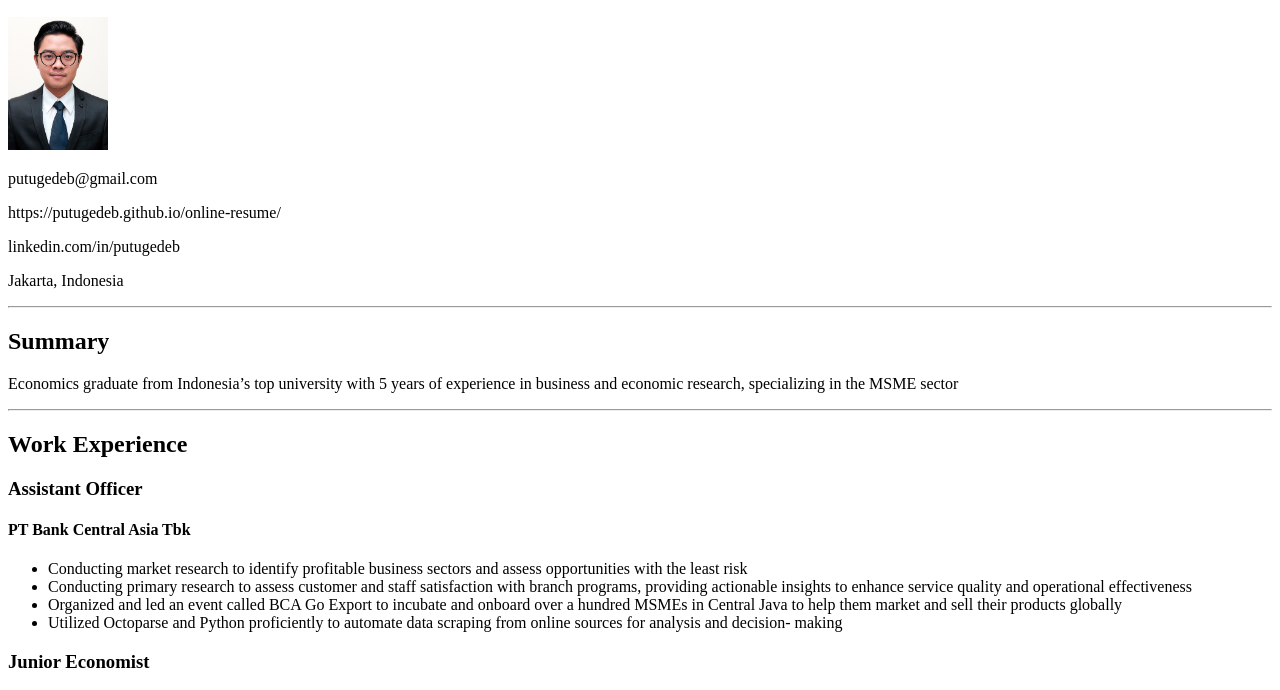
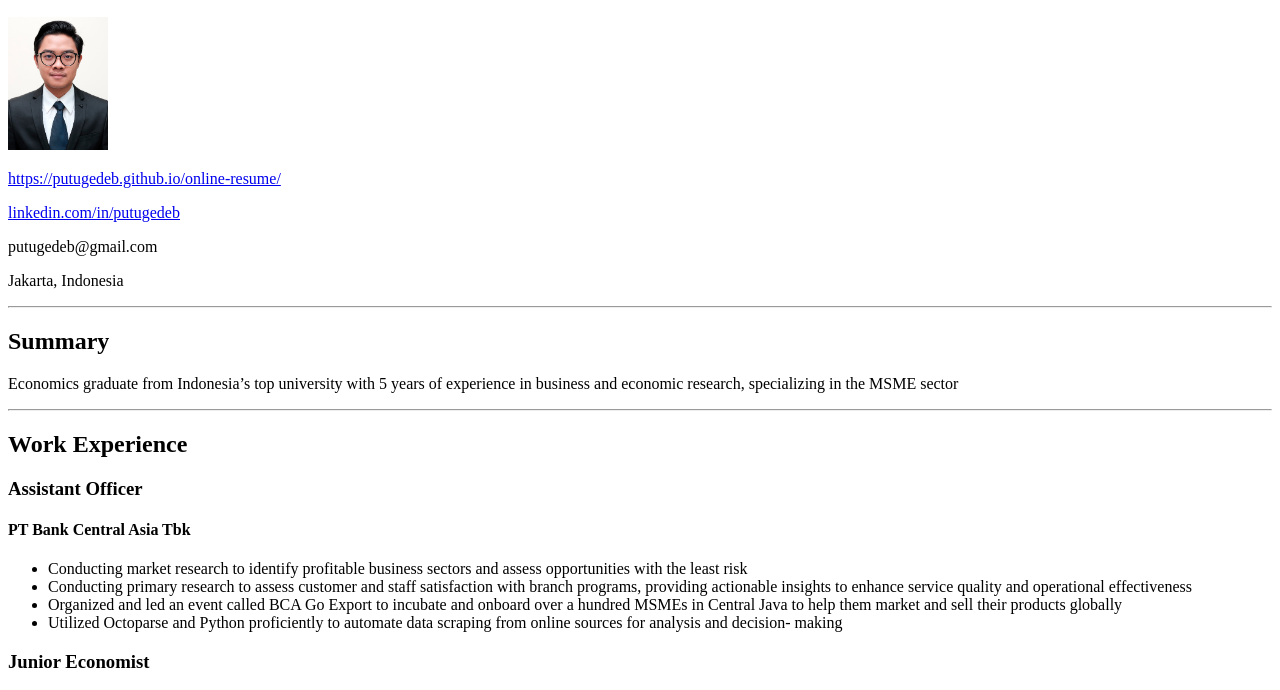
Before and after one commit to putugedeb/online-resume, a plain HTML site: page index.html in a window 1280 px wide. Shown: the part 110-800 px from the top of the page. Drawn offline with Linux system fonts and the light colour scheme.

Commit message:
Add files via upload

```diff
--- a/index.html
+++ b/index.html
@@ -9,9 +9,9 @@
     <h1>Putu Gede Bhismananda</h1>
     <h2>MSME Business Researcher</h2>
     <img src="./assets/images/pas-foto.jpg" width="100">
+    <p><a href="linkedin.com/in/putugedeb">https://putugedeb.github.io/online-resume/</a></p>
+    <p><a href="linkedin.com/in/putugedeb">linkedin.com/in/putugedeb</a></p>
     <p>putugedeb@gmail.com</p>
-    <p>https://putugedeb.github.io/online-resume/</p>
-    <p>linkedin.com/in/putugedeb</p>
     <p>Jakarta, Indonesia</p>
     <p></p>
     <hr>
```
